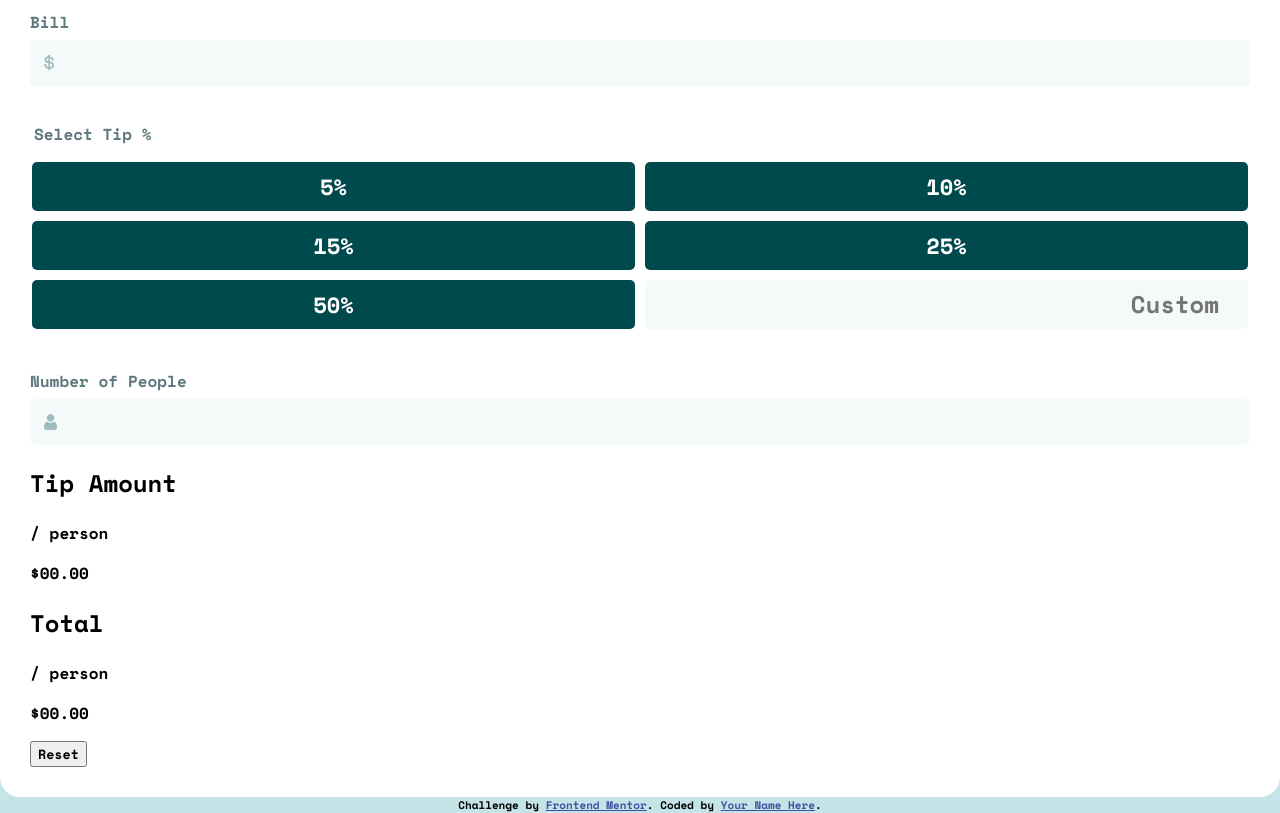
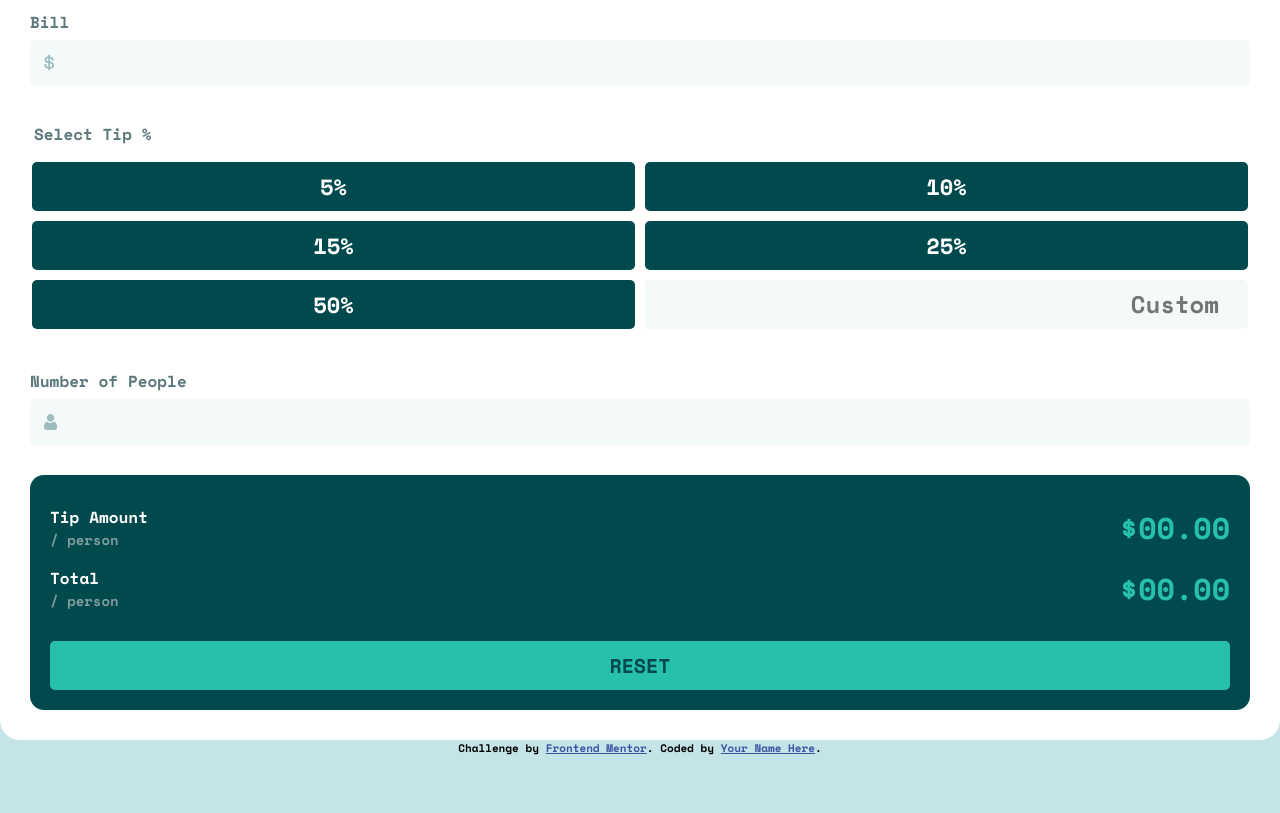
Before and after one commit to cesarforall/tip-calculator-app, a plain HTML site: page index.html in a window 1280 px wide. Shown: the part 171-984 px from the top of the page. After the commit the page ends 927 px from the top, so only its background shows below. Drawn offline with nearby package versions, Linux system fonts and the light colour scheme.

Commit message:
:lispstick: add total section stules

```diff
--- a/styles.css
+++ b/styles.css
@@ -5,6 +5,7 @@
 	--light-grayish-cyan: hsl(185, 41%, 84%);
 	--very-light-grayish-cyan: hsl(189, 41%, 97%);
 	--white: hsl(0, 0%, 100%);
+	--green: hsl(172deg 67% 45%);
 
 	/* Layout */
 	/* - Mobile: 375px */
@@ -87,7 +88,6 @@ form > label,
 	border: none;
 }
 .select-tip legend {
-
 	margin-bottom: 16px;
 }
 .tip-input {
@@ -110,6 +110,51 @@ form > label,
 	border-radius: 5px;
 }
 
+/* Total Section */
+.total-section {
+	margin-top: 30px;
+	padding: 30px 20px 20px;
+	background-color: var(--very-dark-cyan);
+	border-radius: 14px;
+}
+.total-section article {
+	display: flex;
+	justify-content: space-between;
+}
+.total-section article:nth-child(2) {
+	margin-top: 16px;
+}
+.total-section .tip-amount h2,
+.total-section .total h2 {
+	margin: 0;
+	font-size: 16px;
+	color: var(--white);
+}
+.total-section .tip-amount p,
+.total-section .total p {
+	margin: 0;
+	font-size: 14px;
+	color: var(--grayish-cyan);
+}
+.total-section .tip-amount-value,
+.total-section .total-value {
+	margin: 0;
+	font-size: 30px;
+	color: var(--green);
+}
+.total-section button {
+	display: inline-block;
+	width: 100%;
+	margin-top: 30px;
+	padding: 10px 0;
+	background-color: var(--green);
+	font-size: 20px;
+	color: var(--very-dark-cyan);
+	text-transform: uppercase;
+	border: none;
+	border-radius: 5px;
+}
+
 /* Attribution */
 .attribution {
 	font-size: 11px;
```
